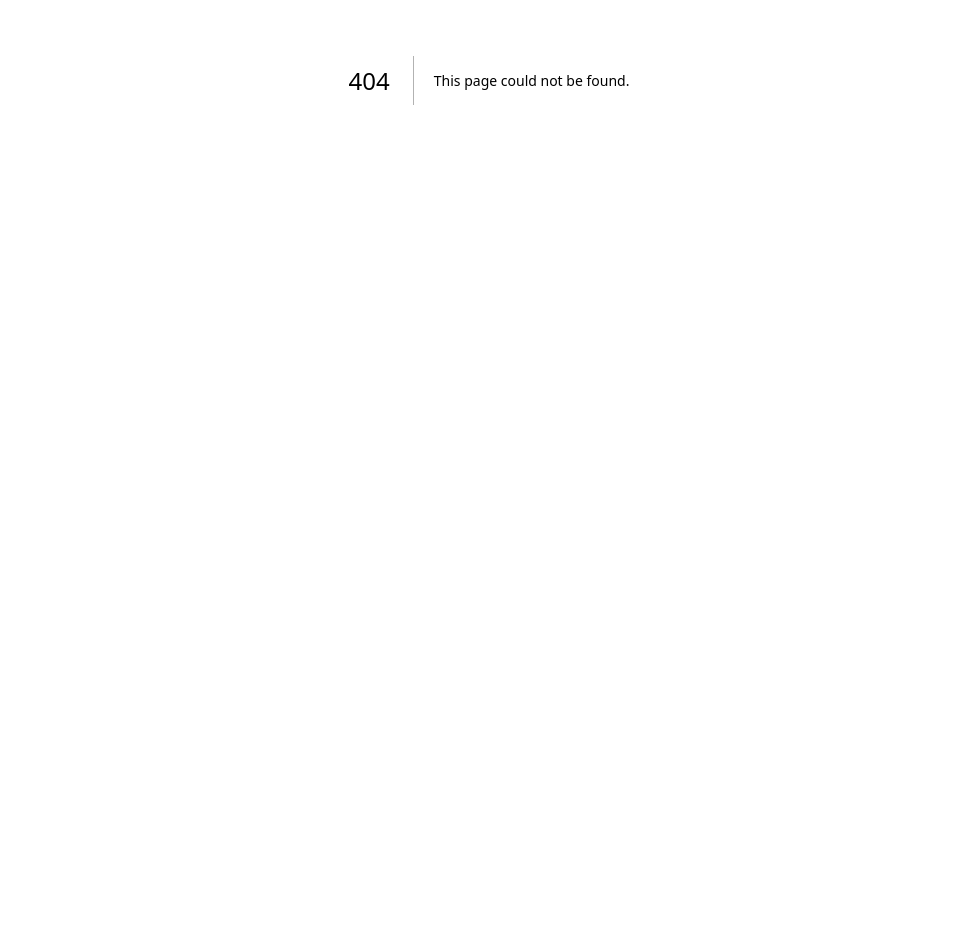
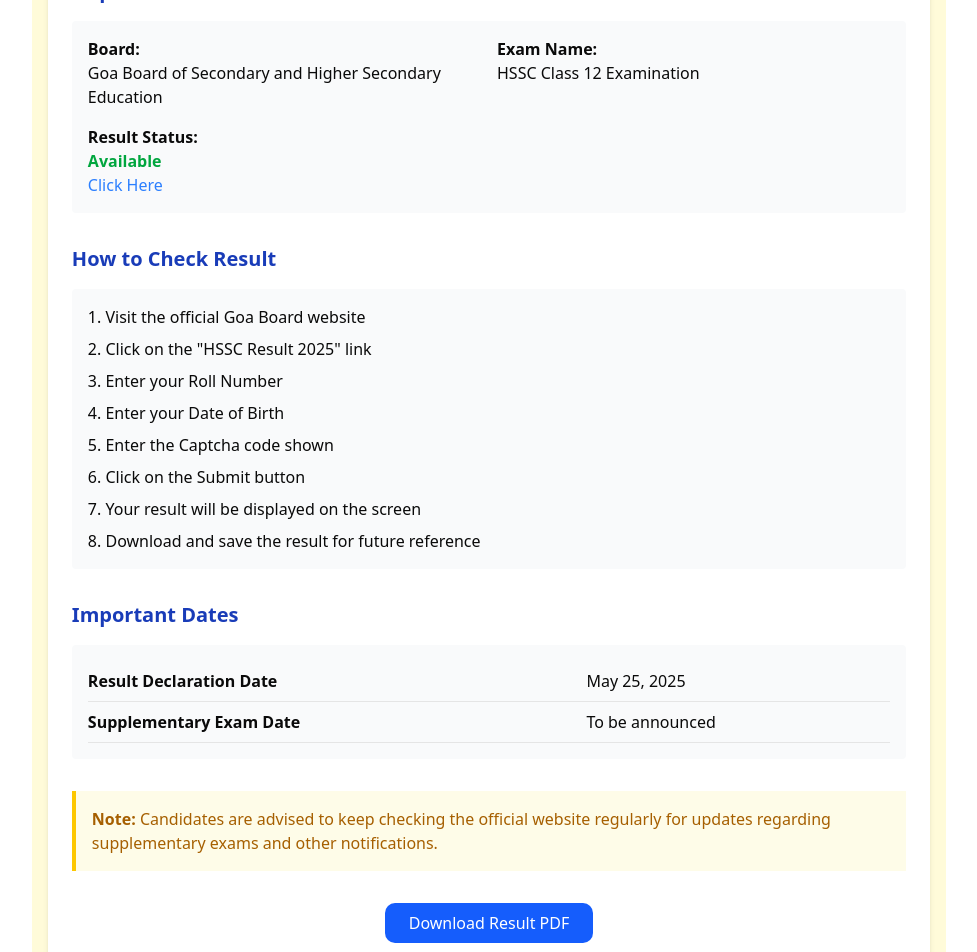
Before and after one commit to CoderSantosh1/TestRepo, a Next.js app: page /results/goa-hssc-result in a window 1280 px wide. Before the commit this address had no page. Shown: the part 320-1272 px from the top of the page, without its empty margins (151-1128 px from the left). Before the commit the page ends 800 px from the top, so only its background shows below. Built offline with nearby package versions, Linux system fonts and the light colour scheme.

Commit message:
Unew updatd

```diff
--- a/src/app/pages/Home.tsx
+++ b/src/app/pages/Home.tsx
@@ -3,10 +3,10 @@ import Footer from "@/components/Footer";
 
 const data = {
   result: [
-    "BSEB 12th Exam Result 2025",
+    "Goa hssc result 2025",
     "UP Police UPP Workshop Hand 2022 Exam PET Final Result 2025",
     "Assam Gunotsav Result 2025",
-    "IBPS PO 14th Score Card (Qualified for Interview)",
+    "BSEB 12th Exam Result 2025",
     "SSC Stenographer 2024 Marks, Final Answer Key",
     "IBPS SO 14 Score Card Qualified for Interview",
     "Railway RRB Technician Grade III Result 2025",
@@ -45,33 +45,34 @@ export default function Home() {
   return (
     <>
       <Header />
-      <main className="bg-[#FFFBD9] min-h-screen lex items-center justify-center">
-        <div className="max-w-7xl mx-auto px-4 sm:px-6 py-8 space-y-12">
+      <main className="bg-[#FFFBD9] min-h-screen flex items-center justify-center">
+        <div className="max-w-7xl mx-auto px-4 sm:px-6 py-8 space-y-12 ">
           <div className="grid grid-cols-1 sm:grid-cols-2 md:grid-cols-3 lg:grid-cols-4 gap-4">
-            <a href="/Assam-Gunotsav-Result" className="bg-blue-800 text-white p-3 md:p-4 rounded-lg text-center hover:bg-blue-900 transition-colors flex items-center justify-center min-h-[100px]">
+          <a href="/results/goa-hssc-result" className="bg-yellow-600 text-white p-3 md:p-4 rounded-lg text-center hover:bg-yellow-700 transition-colors flex items-center justify-center min-h-[100px]">
+              <div>
+                <div className="text-base md:text-lg font-semibold">Goa HSSC Result 2025</div>
+                <div className="text-xs md:text-sm">Class 12</div>
+              </div>
+            </a>
+            <a href="/results/Assam-Gunotsav-Result" className="bg-blue-800 text-white p-3 md:p-4 rounded-lg text-center hover:bg-blue-900 transition-colors flex items-center justify-center min-h-[100px]">
               <div>
                 <div className="text-base md:text-lg font-semibold">Assam Gunotsav Result</div>
                 <div className="text-xs md:text-sm">Results</div>
               </div>
             </a>
-            <a href="/upp-workshop-hand-result" className="bg-[#8B8000] text-white p-3 md:p-4 rounded-lg text-center hover:bg-[#6B6000] transition-colors flex items-center justify-center min-h-[100px]">
+            <a href="/results/upp-workshop-hand-result" className="bg-[#8B8000] text-white p-3 md:p-4 rounded-lg text-center hover:bg-[#6B6000] transition-colors flex items-center justify-center min-h-[100px]">
               <div>
                 <div className="text-base md:text-lg font-semibold">UP Police UPP Workshop</div>
                 <div className="text-xs md:text-sm">PET Final Result</div>
               </div>
             </a>
-            <a href="/bseb-12th-result" className="bg-orange-600 text-white p-3 md:p-4 rounded-lg text-center hover:bg-orange-700 transition-colors flex items-center justify-center min-h-[100px]">
+            <a href="/results/bseb-12th-result" className="bg-orange-600 text-white p-3 md:p-4 rounded-lg text-center hover:bg-orange-700 transition-colors flex items-center justify-center min-h-[100px]">
               <div>
                 <div className="text-base md:text-lg font-semibold">BSEB 12th Result</div>
                 <div className="text-xs md:text-sm">Server II</div>
               </div>
             </a>
-            <a href="/army-agniveer" className="bg-red-800 text-white p-3 md:p-4 rounded-lg text-center hover:bg-red-900 transition-colors flex items-center justify-center min-h-[100px]">
-              <div>
-                <div className="text-base md:text-lg font-semibold">Army Agniveer 2025</div>
-                <div className="text-xs md:text-sm">Apply Online</div>
-              </div>
-            </a>
+
             <a href="/rrb-technician" className="bg-red-600 text-white p-3 md:p-4 rounded-lg text-center hover:bg-red-700 transition-colors flex items-center justify-center min-h-[100px]">
               <div>
                 <div className="text-base md:text-lg font-semibold">RRB Technician III</div>
@@ -96,6 +97,7 @@ export default function Home() {
                 <div className="text-xs md:text-sm">Result 2025</div>
               </div>
             </a>
+
           </div>
 
           <div className="overflow-x-auto">
@@ -113,9 +115,9 @@ export default function Home() {
                     <tr key={index} className="border-t-2 border-red-500 hover:bg-[#FFF8CC]">
                       <td className="p-2 md:p-3 shadow-sm text-sm md:text-base">
                         {data.result[index] ? (
-                          <a href={index === 0 ? "/bseb-12th-result" :
-                            index === 1 ? "/upp-workshop-hand-result" :
-                            index === 2 ? "/Assam-Gunotsav-Result" :
+                          <a href={index === 0 ? "/results/bseb-12th-result" :
+                            index === 1 ? "/results/upp-workshop-hand-result" :
+                            index === 2 ? "/results/Assam-Gunotsav-Result" :
                             index === 3 ? "/ibps-po-score-card" :
                             index === 4 ? "/ssc-stenographer" :
                             index === 5 ? "/ibps-so-score-card" :
--- a/src/app/bseb-12th-result/page.tsx
+++ b/src/app/results/bseb-12th-result/page.tsx
@@ -19,26 +19,24 @@ export default function BSEB12thResult() {
         </div>
 
         <div className="w-full bg-white p-6 rounded-lg shadow-md mb-6">
-          <h2 className="text-2xl font-semibold mb-4 text-[#014F59]">Important Dates</h2>
+          <h2 className="text-2xl font-semibold mb-4 text-[#014F59]">Important Links</h2>
           <div className="grid grid-cols-1 md:grid-cols-2 gap-4">
             <div className="border-b md:border-r p-4">
-              <h3 className="font-semibold text-red-600">Check yours results </h3>
-              <p>Results</p>
+              <h3 className="font-semibold text-red-600">Check your results</h3>
+              <p>Results will be available soon</p>
             </div>
             <div className="border-b p-4">
-              <h3 className="font-semibold text-red-600">Click here</h3>
-              <p className="text-blue-600 hover:text-blue-800"><a href="https://interbiharboard.com/">LINK-I</a></p>
-              <p className="text-blue-600 hover:text-blue-800"><a href="https://results.biharboardonline.com/Seniorsecondary25/">LINK-II</a></p>
-              <p className="text-blue-600 hover:text-blue-800"><a href="http://interresult2025.com/">LINK-III</a></p>
+              <h3 className="font-semibold text-red-600">Official Links</h3>
+              <p className="text-blue-600 hover:text-blue-800"><a href="https://biharboardonline.bihar.gov.in/">BSEB Official Website</a></p>
+              <p className="text-blue-600 hover:text-blue-800"><a href="https://results.biharboardonline.com/">BSEB Results Portal</a></p>
             </div>
           </div>
         </div>
 
-
         <div className="w-full bg-white p-6 rounded-lg shadow-md mb-6">
           <h2 className="text-2xl font-semibold mb-4 text-[#014F59]">How to Check Results</h2>
           <ol className="list-decimal pl-6 space-y-3 text-gray-700">
-            <li>Visit the official BSEB website: biharboardonline.bihar.gov.in</li>
+            <li>Visit the official BSEB website</li>
             <li>Click on the &quot;Class XII Result 2025&quot; link</li>
             <li>Enter your Roll Code and Roll Number</li>
             <li>Click on &quot;Submit&quot; button</li>
@@ -48,15 +46,15 @@ export default function BSEB12thResult() {
         </div>
 
         <div className="w-full bg-white p-6 rounded-lg shadow-md mb-6">
-          <h2 className="text-2xl font-semibold mb-4 text-[#014F59]">Required Documents</h2>
+          <h2 className="text-2xl font-semibold mb-4 text-[#014F59]">Important Instructions</h2>
           <ul className="list-disc pl-6 space-y-2 text-gray-700">
-            <li>Roll Code</li>
-            <li>Roll Number</li>
-            <li>Registration Number (if applicable)</li>
-            <li>Date of Birth (for verification)</li>
+            <li>Keep your roll number and registration number handy</li>
+            <li>Take a screenshot or download the result page</li>
+            <li>In case of any discrepancy, contact your school or BSEB officials</li>
+            <li>Results are provisional until the original mark sheet is issued</li>
           </ul>
         </div>
-        </div>
+      </div>
       <Footer />
     </>
   );
--- /dev/null
+++ b/src/app/results/goa-hssc-result/page.tsx
@@ -0,0 +1,86 @@
+import Header from "@/components/Header";
+import Footer from "@/components/Footer";
+
+export default function GoaHSSCResult() {
+  return (
+    <>
+      <Header />
+      <div className="flex flex-col items-center justify-center bg-[#FFFBD9] mt-12 w-10/14 max-w-7xl mx-auto px-4">
+        <div className="w-full max-w-4xl bg-white rounded-lg shadow-md p-6 my-8">
+          <h1 className="text-2xl font-bold text-center text-red-600 mb-6">
+            Goa HSSC Result 2025 Class 12
+          </h1>
+
+          <div className="mb-8">
+            <h2 className="text-xl font-semibold text-blue-800 mb-4">Important Details</h2>
+            <div className="grid grid-cols-1 md:grid-cols-2 gap-4 bg-gray-50 p-4 rounded">
+              <div>
+                <p className="font-semibold">Board:</p>
+                <p>Goa Board of Secondary and Higher Secondary Education</p>
+              </div>
+              <div>
+                <p className="font-semibold">Exam Name:</p>
+                <p>HSSC Class 12 Examination</p>
+              </div>
+              <div>
+                <p className="font-semibold">Result Status:</p>
+                <p className="text-green-600 font-semibold">Available</p>
+                <a href="https://results.gbshsegoa.net/#/home"><p className="text-blue-500" >Click Here</p></a>
+              </div>
+            </div>
+          </div>
+
+          <div className="mb-8">
+            <h2 className="text-xl font-semibold text-blue-800 mb-4">How to Check Result</h2>
+            <ol className="list-decimal list-inside space-y-2 bg-gray-50 p-4 rounded">
+              <li>Visit the official Goa Board website</li>
+              <li>Click on the &quot;HSSC Result 2025&quot; link</li>
+              <li>Enter your Roll Number</li>
+              <li>Enter your Date of Birth</li>
+              <li>Enter the Captcha code shown</li>
+              <li>Click on the Submit button</li>
+              <li>Your result will be displayed on the screen</li>
+              <li>Download and save the result for future reference</li>
+            </ol>
+          </div>
+
+          <div className="mb-8">
+            <h2 className="text-xl font-semibold text-blue-800 mb-4">Important Dates</h2>
+            <div className="bg-gray-50 p-4 rounded">
+              <table className="w-full">
+                <tbody>
+                  <tr className="border-b">
+                    <td className="py-2 font-semibold">Result Declaration Date</td>
+                    <td className="py-2">May 25, 2025</td>
+                  </tr>
+                  <tr className="border-b">
+                    <td className="py-2 font-semibold">Supplementary Exam Date</td>
+                    <td className="py-2">To be announced</td>
+                  </tr>
+                </tbody>
+              </table>
+            </div>
+          </div>
+
+          <div className="bg-yellow-50 border-l-4 border-yellow-400 p-4 mb-8">
+            <p className="text-yellow-700">
+              <span className="font-bold">Note:</span> Candidates are advised to keep checking the official website regularly for updates regarding supplementary exams and other notifications.
+            </p>
+          </div>
+
+          <div className="text-center">
+            <a
+              href="https://gbshse.gov.in"
+              className="inline-block bg-blue-600 text-white px-6 py-2 rounded-lg hover:bg-blue-700 transition-colors"
+              target="_blank"
+              rel="noopener noreferrer"
+            >
+              Download Result PDF
+            </a>
+          </div>
+        </div>
+      </div>
+      <Footer />
+    </>
+  );
+}
```
Also changed, not shown: src/app/results/Assam-Gunotsav-Result/page.tsx (renamed from src/app/Assam-Gunotsav-Result/page.tsx), src/app/results/upp-workshop-hand-result/page.tsx (renamed from src/app/upp-workshop-hand-result/page.tsx).
